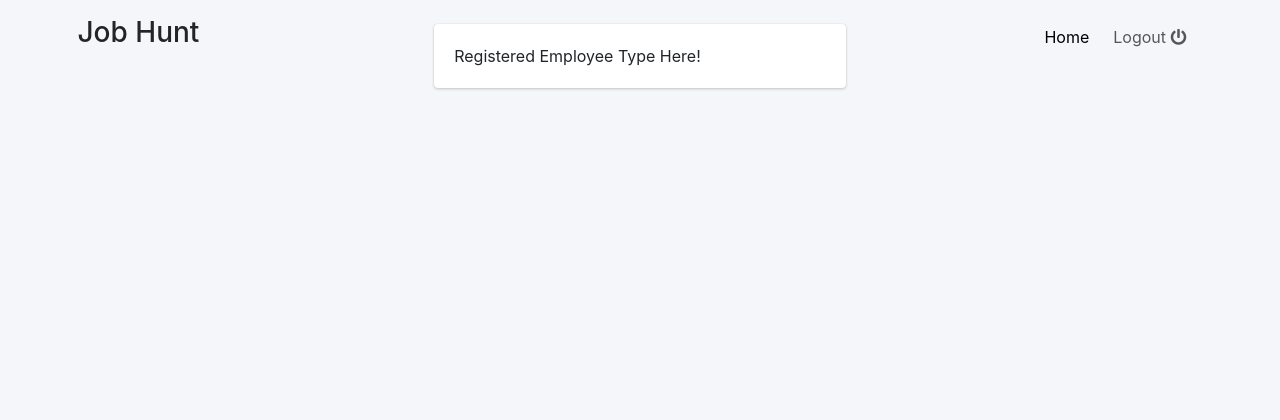
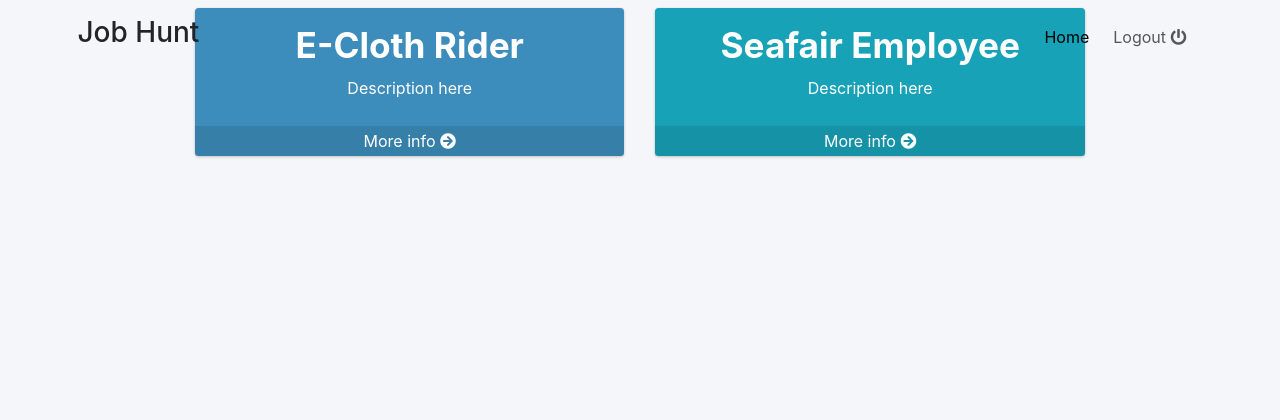
Before and after one commit to CharlesZy123/JobHub, a PHP site: page /users/dashboard in a window 1280 px wide. Shown: the top 420 px of the page. Run offline with PHP 8.4, Linux system fonts and the light colour scheme; a user stored in the database is signed in; data comes from the database, SQL or seed files in the repository; some libraries are stand-ins or nearby versions.

Commit message:
fonzy is editing this

```diff
--- a/users/dashboard.php
+++ b/users/dashboard.php
@@ -1,22 +1,40 @@
-<?php include('../welcome/partials/_header.php'); ?>
-<?php include('../welcome/partials/_navbar.php'); ?>
 <?php
-if(!isset($_SESSION['user_id'])){
-   header("Location: ../index.php");
+require('../db/dbconn.php');
+include('../welcome/partials/_header.php');
+include('../welcome/partials/_navbar.php');
+$id = $_SESSION['user_id'];
+if (!isset($id)) {
+    header("Location: ../index.php");
 }
+$query = "SELECT * FROM registered JOIN systems ON registered.system_id = systems.id WHERE registered.user_id = $id";
+$result = mysqli_query($conn, $query);
 ?>
 <div class="content-wrapper">
     <main id="main">
         <section class="content section-t8">
             <div class="container-fluid">
-                <div class="row" style="display: flex; justify-content: center;">
-                    <div class="col-sm-4 mt-4">
-                        <div class="card">
-                            <div class="card-body">
-                                Registered Employee Type Here!
-                            </div>
+                <div class="row">
+                    <div class="col-sm-1"></div>
+                    <div class="col-sm-10">
+                        <div class="row" style="display: flex; justify-content: center;">
+                            <?php
+                            $bgColors = ['bg-lightblue', 'bg-info', 'bg-navy', 'bg-maroon', 'bg-olive'];
+                            $colorIndex = 0;
+                            ?>
+                            <?php foreach ($result as $test) : ?>
+                                <div class="col-sm-5 m-2 col-12">
+                                    <div class="small-box text-center <?= $bgColors[$colorIndex++] ?>">
+                                        <div class="inner pt-3" style="cursor: default;">
+                                            <h3><?= $test['name'] ?></h3>
+                                            <p>Description here</p>
+                                        </div>
+                                        <a href="#" class="small-box-footer">More info <i class="fas fa-arrow-circle-right"></i></a>
+                                    </div>
+                                </div>
+                            <?php endforeach; ?>
                         </div>
                     </div>
+                    <div class="col-sm-1"></div>
                 </div>
             </div>
         </section>
--- a/welcome/register.php
+++ b/welcome/register.php
@@ -74,7 +74,7 @@
                               </div>
                            </div>
                            <div class="input-group mb-3">
-                              <input type="text" class="form-control" placeholder="Phone Number" name="contact" required>
+                              <input type="text" class="form-control" placeholder="Phone Number" name="contact" pattern="[0-9\+]+" title="Please enter only numbers and the '+' symbol" required>
                               <div class="input-group-append">
                                  <div class="input-group-text">
                                     <span class="fas fa-phone"></span>
```
Also changed, not shown: hypebeast/index.php (added).
